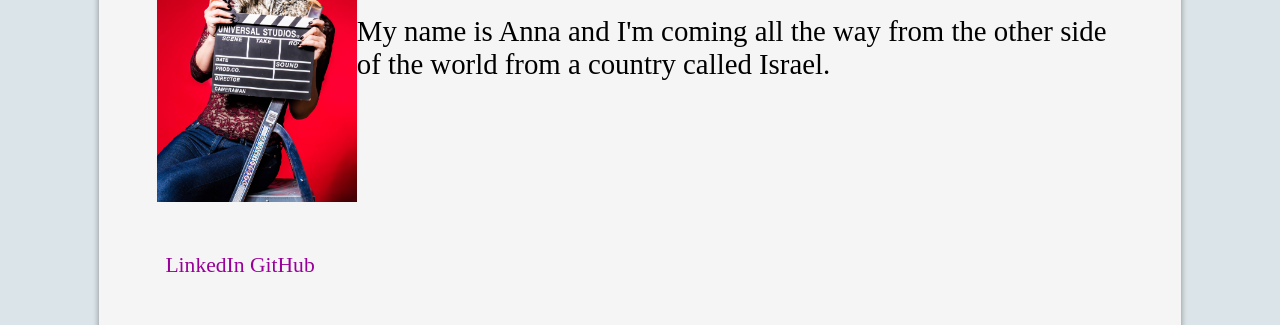
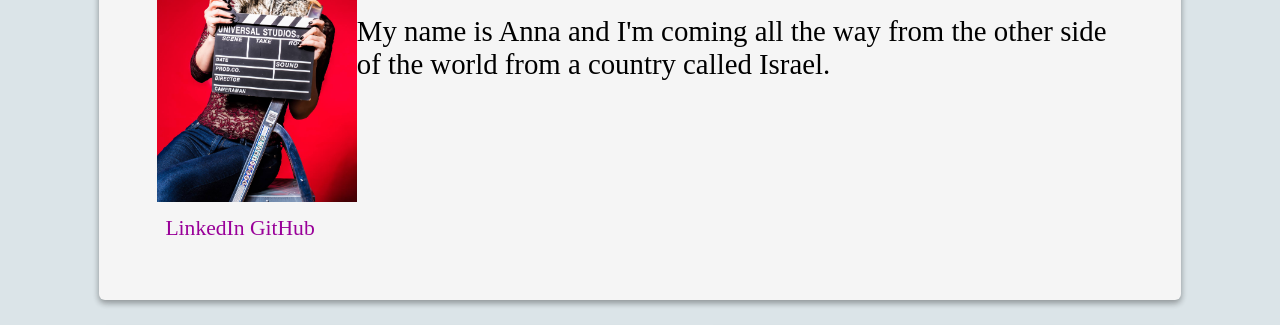
Before and after one commit to AnnaBanana51/AnnaBanana51.github.io, a plain HTML site: page index.html in a window 1280 px wide. Shown: the part 400-725 px from the top of the page. Drawn offline with Linux system fonts and the light colour scheme.

Commit message:
Update style.css
social-media - display: inline; update

```diff
--- a/style.css
+++ b/style.css
@@ -94,7 +94,7 @@ a:hover {
   display: inline;
 }
 .social-media ul {
-  display: block;
+  display: inline;
   padding: 0.3rem;
   list-style-type: none;
 }
```
